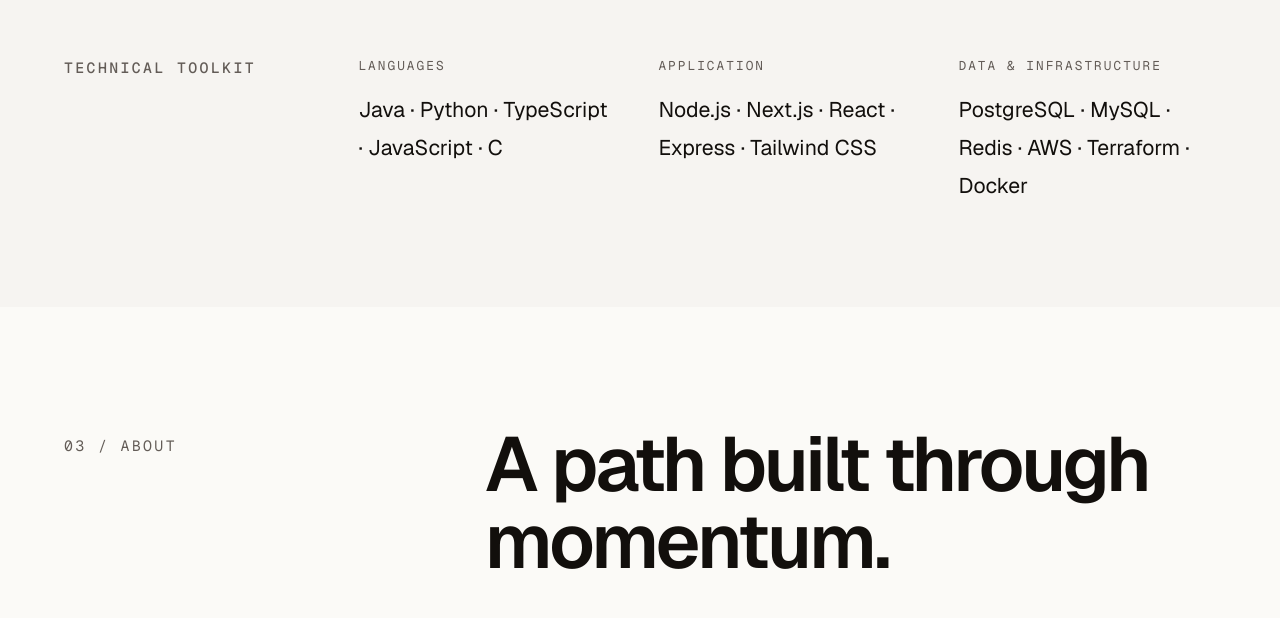
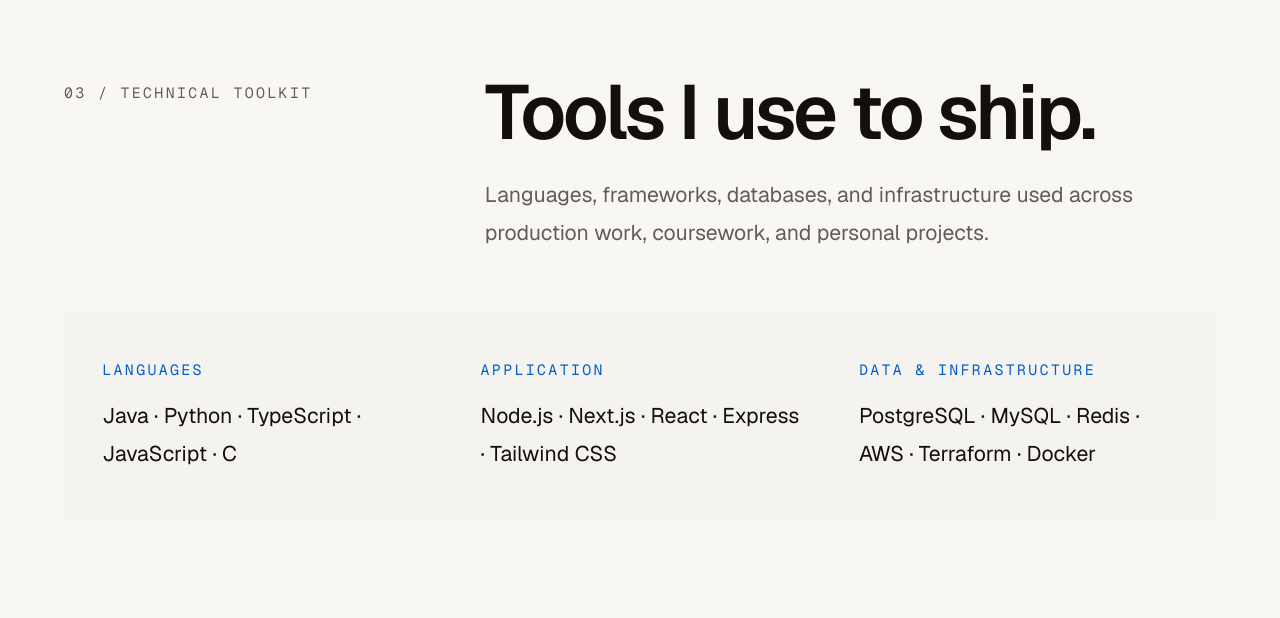
Before and after one commit to timothygribbin/personal-website-updated, a Next.js app: page / in a window 1280 px wide. Shown: the part 4482-5100 px from the top of the page. Built offline with nearby package versions, Linux system fonts and the light colour scheme.

Commit message:
style: promote technical toolkit section

```diff
--- a/app/page.tsx
+++ b/app/page.tsx
@@ -201,26 +201,26 @@
           </div>
         </section>
 
-        <section className="bg-muted/40">
-          <div className="page-grid py-20 md:py-24">
-            <div className="lg:col-span-3">
-              <p className="eyebrow">Technical toolkit</p>
-            </div>
-            <div className="mt-10 grid gap-10 sm:grid-cols-2 lg:col-span-9 lg:mt-0 lg:grid-cols-3">
+        <section id="toolkit" className="section-shell scroll-mt-24 bg-muted/20">
+          <SectionHeading
+            eyebrow="03 / Technical toolkit"
+            title="Tools I use to ship."
+            description="Languages, frameworks, databases, and infrastructure used across production work, coursework, and personal projects."
+          />
+          <div className="grid gap-10 bg-muted/40 px-7 py-9 sm:grid-cols-2 md:px-9 lg:grid-cols-3 lg:gap-14 lg:py-11">
             {portfolio.skills.map((group) => (
               <div key={group.label}>
-                  <h3 className="font-mono text-xs uppercase tracking-[0.16em] text-muted-foreground">
+                <h3 className="font-mono text-sm uppercase tracking-[0.16em] text-[var(--signal)]">
                   {group.label}
                 </h3>
                 <p className="mt-4 text-xl leading-9">{group.items.join(" · ")}</p>
               </div>
             ))}
           </div>
-          </div>
         </section>
 
         <section id="about" className="section-shell scroll-mt-24">
-          <SectionHeading eyebrow="03 / About" title="A path built through momentum." />
+          <SectionHeading eyebrow="04 / About" title="A path built through momentum." />
           <div className="grid gap-10 lg:grid-cols-12 lg:gap-8">
             <p className="eyebrow lg:col-span-4">Suffolk County → Northeastern</p>
             <div className="space-y-7 text-xl leading-[1.6] tracking-[-0.015em] text-foreground/80 lg:col-span-8 lg:text-2xl">
@@ -233,7 +233,7 @@
 
         <section id="resume" className="section-shell scroll-mt-24">
           <SectionHeading
-            eyebrow="04 / Résumé"
+            eyebrow="05 / Résumé"
             title="Experience at a glance."
             description="A one-page overview of my education, engineering experience, projects, and technical skills."
           />
```
Lines whose indentation alone changed are shown as unchanged.
